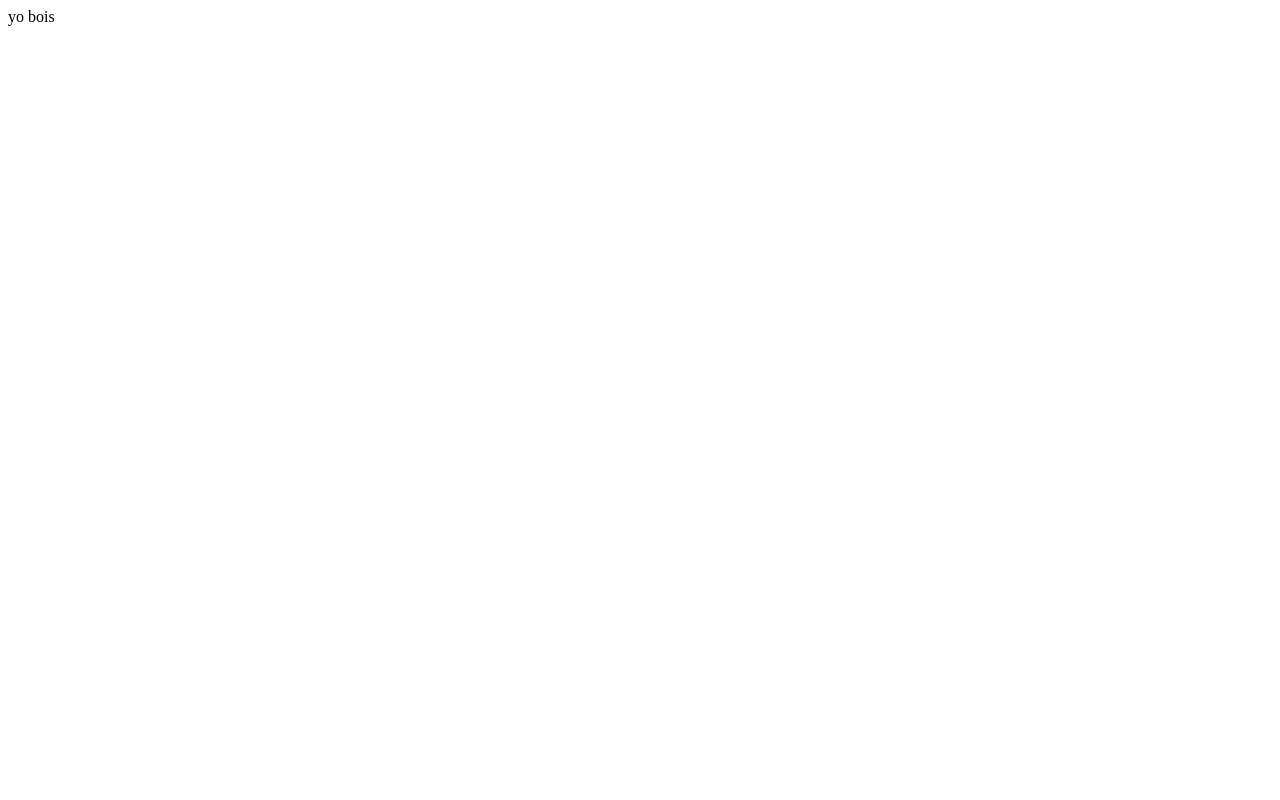
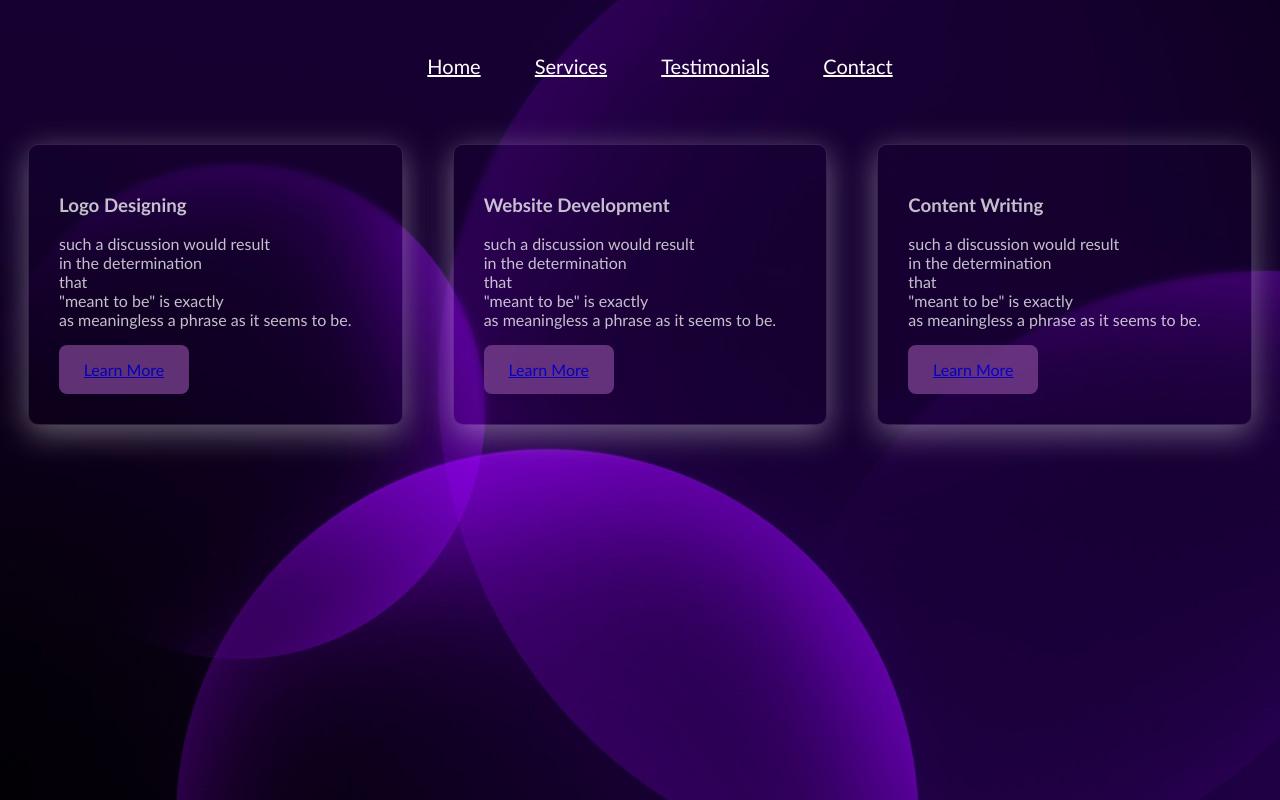
Before and after one commit to MansiiMishra/DotxSolutions-Website, a plain HTML site: page Index.html in a window 1280 px wide. Drawn offline with Linux system fonts and the light colour scheme.

Commit message:
Glassmorphism Done

```diff
--- a/Index.css
+++ b/Index.css
@@ -0,0 +1,70 @@
+html{
+    max-width: 100%;
+    max-height: 100%;
+    font-family: 'Trebuchet MS', 'Lucida Sans Unicode', 'Lucida Grande', 'Lucida Sans', Arial, sans-serif;
+    background-image: url(Background.jpg);
+    background-repeat: no-repeat;
+}
+
+/* navbar styling */
+.navbar{
+    padding: 30px 0;
+    transition: all 0.3s ease;
+    text-align: center;
+}
+
+.navbar .menu li{
+    display: inline-block;
+}
+.navbar .menu li a{
+    display: block;
+    color: white;
+    font-size: 20px;
+    margin-left: 25px;
+    margin-right: 25px;
+    transition: color 0.5s ease;
+}
+
+/* card styling */
+.box{
+    color: white;
+    max-height: 100%;
+    max-width: 100%;
+    position: relative;
+    padding: 30px;
+    margin: 20px 20px 20px 20px;
+    opacity: 75%;
+    background: rgba(206, 46, 46, 0);
+    box-shadow: 0 8px 32px 0 rgba(255, 255, 255, 0.5);
+    backdrop-filter: blur( 4.0px );
+    -webkit-backdrop-filter: blur( 4.0px );
+    border-radius: 10px;
+    border: 1px solid rgba( 255, 255, 255, 0.18 );
+}
+
+/* Title of card styling */
+.title{
+    font-style: Bold;
+}
+
+/* Grid for card */
+.column{
+    left: 100;
+    display: grid;
+    grid-column-gap: 10px;
+    grid-template-columns: auto auto auto;
+}
+
+/* learn more button styling */
+.button{
+    max-width: 100px;
+    max-height: 140px;
+    text-align: center;
+    background-color: rgb(124, 66, 146);
+    padding: 15px;
+    border-radius: 8px;
+}
+/* Attempt to make mobile responsive highly failed*/
+@media screen and (max-width: 800px) {
+
+  }
--- a/Index.html
+++ b/Index.html
@@ -1,2 +1,57 @@
+<!DOCTYPE html>
+<html lang="en">
+<head>
+    <meta charset="UTF-8">
+    <meta http-equiv="X-UA-Compatible" content="IE=edge">
+    <meta name="viewport" content="width=device-width, initial-scale=1.0">
+    <title>DotxServices</title>
+</head>
+<body>
+    <link rel="Stylesheet" href="Index.css">
+    <!--Navigation bar-->
+    <nav class="navbar">
+        <div class="max-width">
+            <ul class="menu">
+                <div class="w3-container w3-animate-right">
+                    <li><a href="#home" class="menu-btn">Home</a></li>
+                    <li><a href="#services" class="menu-btn">Services</a></li>
+                    <li><a href="#testimonial" class="menu-btn">Testimonials</a></li>
+                    <li><a href="#contact" class="menu-btn">Contact</a></li>
+                </div>
+            </ul>
+            <div class="menu-btn">
+                <i class="fas fa-bars"></i>
+            </div>
+        </div>
+    </nav>
+    <!--Navigation Bar ends-->
 
-yo bois
+    <!--Box Design-->
+    <div class="column">
+    <div class="box">
+        <div class="title"><h3>Logo Designing</h3></div>
+        <div class="text">
+            <p>such a discussion would result <br> in the determination <br>that<br> "meant to be" is exactly <br>as meaningless a phrase as it seems to be.</p>
+        </div>
+        <div class="button"><a href="#">Learn More</a></div>
+    </div>
+
+    <div class="box">
+        <div class="title"><h3>Website Development</h3></div>
+        <div class="text">
+            <p>such a discussion would result <br> in the determination <br>that<br> "meant to be" is exactly <br>as meaningless a phrase as it seems to be.</p>
+        </div>
+        <div class="button"><a href="#">Learn More</a></div>
+    </div>
+
+    <div class="box">
+        <div class="title"><h3>Content Writing</h3></div>
+        <div class="text">
+            <p>such a discussion would result <br> in the determination <br>that<br> "meant to be" is exactly <br>as meaningless a phrase as it seems to be.</p>
+        </div>
+        <div class="button"><a href="#">Learn More</a></div>
+    </div>
+    </div>
+    <!--End of Box Design-->
+</body>
+</html>
```
Also changed, not shown: Background.jpg (added).
